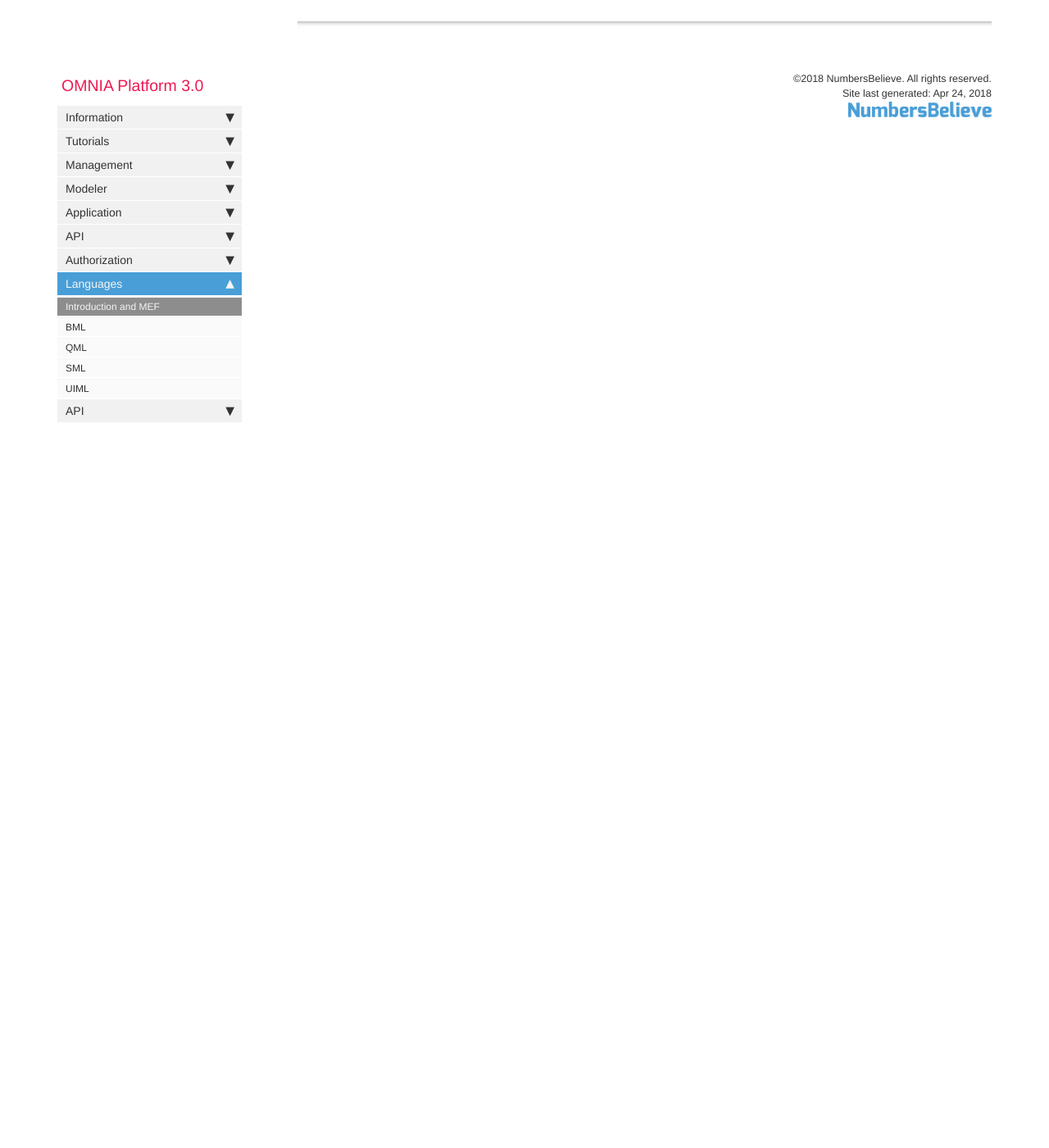
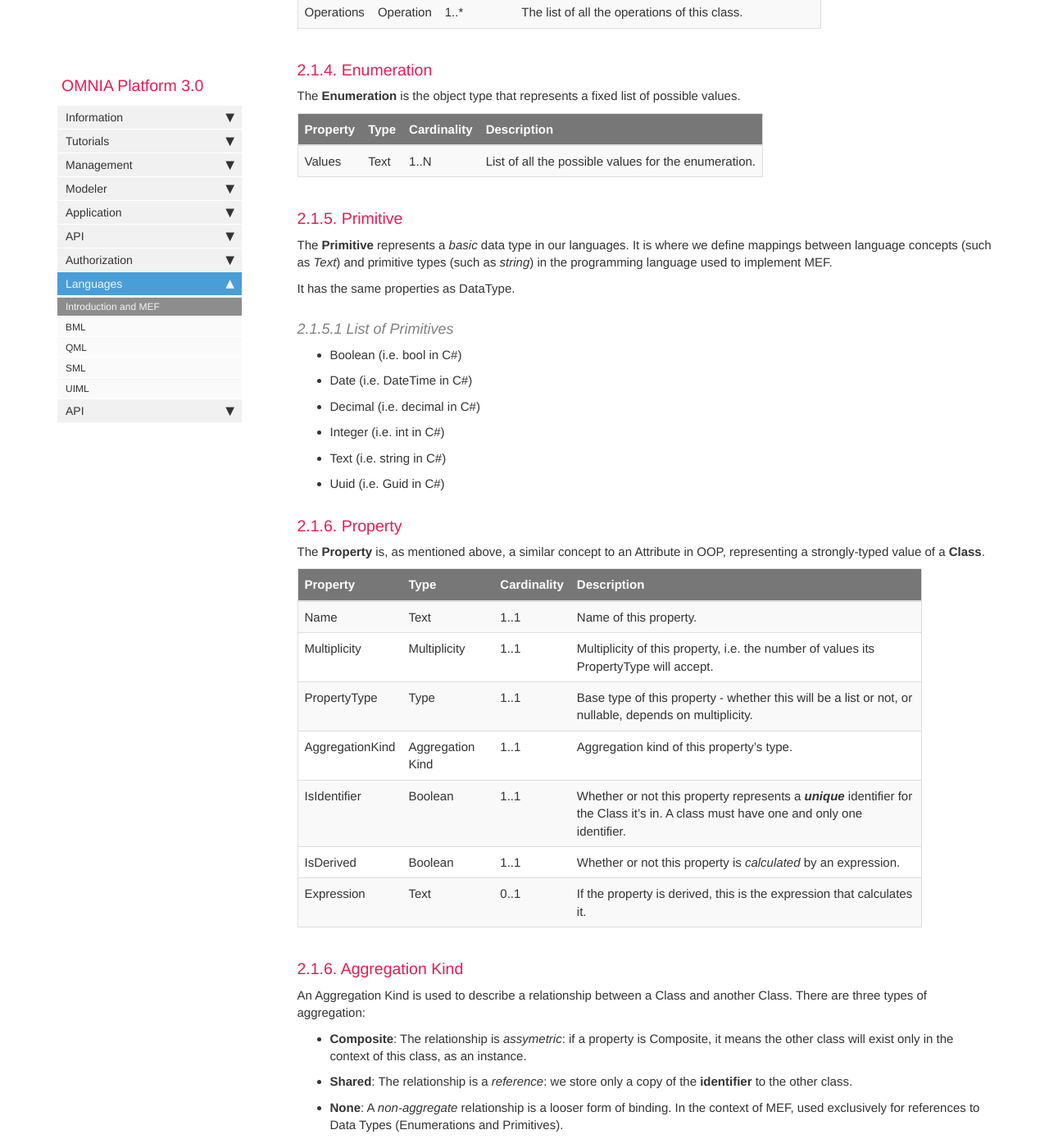
Before and after one commit to daniel8lopes/omnia3, a Jekyll site: the page built from docs/pages/omnia3/Languages/omnia3_languages_introduction.md, in a window 1280 px wide and 1400 px high, scrolled down 2175 px. Shown: the whole window at 82% size. Built offline with Jekyll 4.4.1, drawn with Linux system fonts in a browser that asks for light colours; nearby versions of some CDN libraries; comment, search, counter and statistics services are not loaded; some of the changed text lies outside the part shown.

Commit message:
Add MEF full description

```diff
--- a/docs/pages/omnia3/Languages/omnia3_languages_introduction.md
+++ b/docs/pages/omnia3/Languages/omnia3_languages_introduction.md
@@ -41,9 +41,13 @@ Property | Type | Cardinality |  Description
 ---------|----------|---------|---------
  Kind | Enumeration | 1..1 | The kind of this type: Class, Enumeration or Primitive.
 
+### 2.1.2.1. Data Type
+
+The **Data Type** is a subset of the Type. It has the same properties as it, but only contains the Enumeration and Primitive.
+
 ### 2.1.3 Class
 
- The **Class** is the object type that is most frequent in the below layers. It defines a series of Properties and Operations, which can be understood as similar to Attributes and Methods in Object-Oriented Programming classes.
+ The **Class** is the object type that is most frequent in the below layers. It defines a series of Properties and Operations, which can be understood as similar to Attributes and Methods in Object-Oriented Programming (OOP) classes.
 
 Property | Type | Cardinality |  Description
 ---------|----------|---------|---------
@@ -58,3 +62,73 @@ Property | Type | Cardinality |  Description
 Property | Type | Cardinality |  Description
 ---------|----------|---------|---------
  Values | Text | 1..N | List of all the possible values for the enumeration.
+
+### 2.1.5. Primitive
+
+The **Primitive** represents a _basic_ data type in our languages. It is where we define mappings between language concepts (such as _Text_) and primitive types (such as _string_) in the programming language used to implement MEF.
+
+It has the same properties as DataType.
+
+#### 2.1.5.1 List of Primitives
+- Boolean (i.e. bool in C#)
+- Date (i.e. DateTime in C#)
+- Decimal (i.e. decimal in C#)
+- Integer (i.e. int in C#)
+- Text (i.e. string in C#)
+- Uuid (i.e. Guid in C#)
+
+### 2.1.6. Property
+
+The **Property** is, as mentioned above, a similar concept to an Attribute in OOP, representing a strongly-typed value of a **Class**.
+
+Property | Type | Cardinality |  Description
+---------|----------|---------|---------
+ Name | Text | 1..1 | Name of this property.
+ Multiplicity | Multiplicity | 1..1 | Multiplicity of this property, i.e. the number of values its PropertyType will accept.
+ PropertyType | Type | 1..1 | Base type of this property - whether this will be a list or not, or nullable, depends on multiplicity.
+ AggregationKind | Aggregation Kind | 1..1 | Aggregation kind of this property's type.
+ IsIdentifier | Boolean | 1..1 | Whether or not this property represents a _**unique**_ identifier for the Class it's in. A class must have one and only one identifier.
+ IsDerived | Boolean | 1..1 | Whether or not this property is _calculated_ by an expression.
+ Expression | Text | 0..1 | If the property is derived, this is the expression that calculates it.
+
+### 2.1.6. Aggregation Kind
+
+An Aggregation Kind is used to describe a relationship between a Class and another Class. There are three types of aggregation:
+- **Composite**: The relationship is _assymetric_: if a property is Composite, it means the other class will exist only in the context of this class, as an instance.
+- **Shared**: The relationship is a _reference_: we store only a copy of the **identifier** to the other class.
+- **None**: A _non-aggregate_ relationship is a looser form of binding. In the context of MEF, used exclusively for references to Data Types (Enumerations and Primitives).
+
+### 2.1.7. Multiplicity
+
+Multiplicity refers to the upper and lower bounds on the number of values accepted for a given property.
+
+Property | Type | Cardinality |  Description
+---------|----------|---------|---------
+Lower | Integer | 1..1 | The lower bound on the number of accepted values. If **0**, this property will be **optional**.
+Upper | Integer | 1..1 | The upper bound on the number of accepted values. If **> 1**, this property represents a list of values. Cannot be higher than _Lower_.
+
+### 2.1.7. Operation
+
+The **Operation** is, as mentioned above, analogous to a method in OOP, representing an execution of user-modeled code at a given time.
+
+Property | Type | Cardinality |  Description
+---------|----------|---------|---------
+ Name | Text | 1..1 | Name of this operation.
+ Event | Event | 1..1 | Event to which this operation is associated.
+ Expression | Text | 1..1 | The expression that represents the _body_ of the operation.
+
+### 2.1.8. Event
+
+The **Event** is what identifies when an Operation will execute.
+
+Property | Type | Cardinality |  Description
+---------|----------|---------|---------
+Type | Event Type | 1..1 | The type of event this event is in, i.e., when it executes.
+Property | Property | 0..1 | If the event type requires a property (i.e. if happens on change of one), which property is it.
+
+#### 2.1.8.1. Event Type
+- Initialize: On creation of a class.
+- BeforeChange: Before changing any property in a class.
+- Change: When changing a specific property of a class.
+- AfterChange: After changing any property in a class.
+- Finalize: When explicitly finishing to change a class (saving).
```
